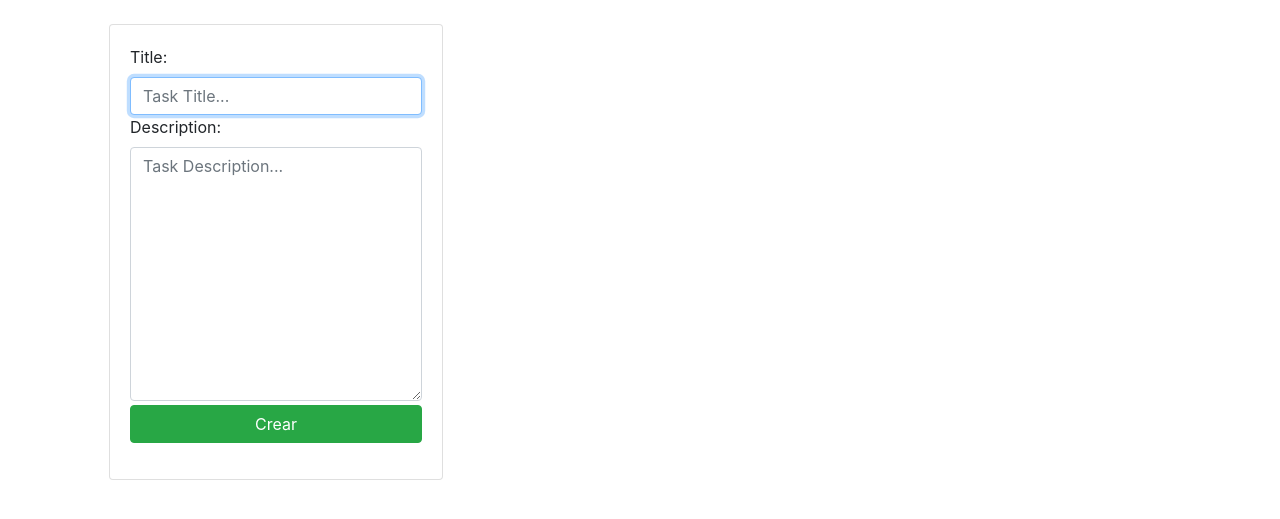
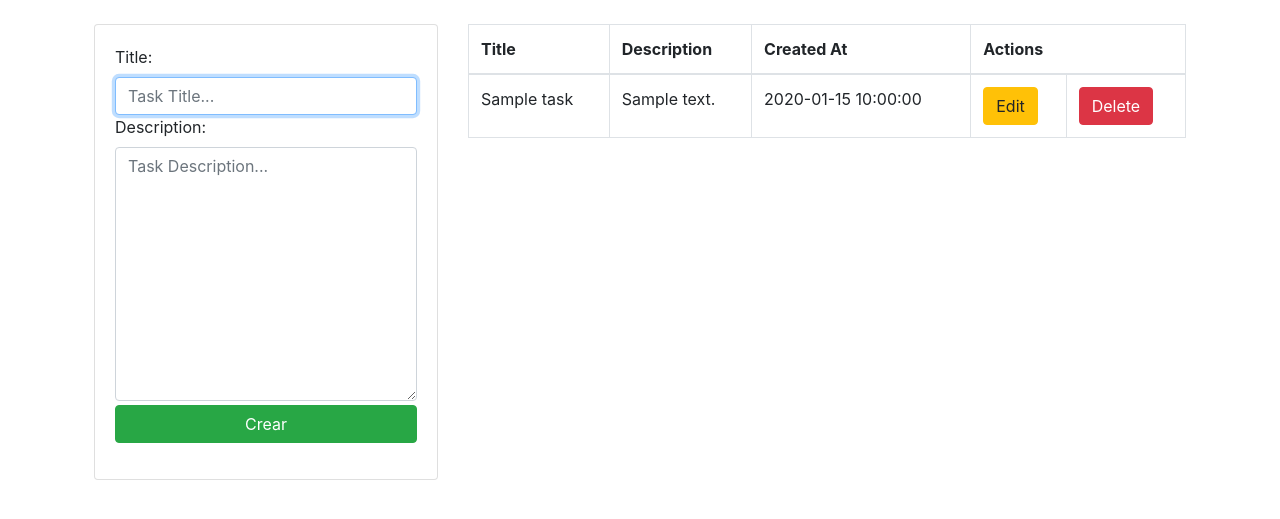
Before and after one commit to Llerena97/php_crud_mysql, a PHP site: page / in a window 1280 px wide. Shown: the part 56-575 px from the top of the page. Run offline with PHP 8.4, Linux system fonts and the light colour scheme; tables that the repository leaves empty or names only in its code hold one stand-in row (values such as "Sample post").

Commit message:
READ and DELETE Action

```diff
--- a/index.php
+++ b/index.php
@@ -3,6 +3,7 @@
 <?php include('includes/header.php'); ?>
 
   <div class="container p-4">
+    <div class="row">
     <div class="col-md-4">
       <?php if (isset($_SESSION['message'])) { ?>
           <div class="alert alert-<?= $_SESSION['message_type'] ?> alert-dismissible fade show" role="alert">
@@ -25,7 +26,32 @@
       </div>
     </div>
     <div class="col-md-8">
+      <table class="table table-bordered">
+        <thead>
+          <tr>
+            <th>Title</th>
+            <th>Description</th>
+            <th>Created At</th>
+            <th colspan="2">Actions</th>
+          </tr>
+        </thead>
+        <tbody>
+          <?php
+              $query = "SELECT * FROM tasks";
+              $result_tasks = mysqli_query($conn, $query);
 
+              while ($row = mysqli_fetch_array($result_tasks)) { ?>
+                <tr>
+                  <td><?= $row['title']; ?></td>
+                  <td><?= $row['description']; ?></td>
+                  <td><?= $row['created_at']; ?></td>
+                  <td><a href="edit.php?id=<?= $row['id']; ?>" class="btn btn-warning">Edit</a></td>
+                  <td><a href="delete_task.php?id=<?= $row['id']; ?>" class="btn btn-danger">Delete</a></td>
+                </tr>
+              <?php } ?>
+        </tbody>
+      </table>
+    </div>
     </div>
   </div>
 
```
Also changed, not shown: delete_task.php (+15 -0 lines).
